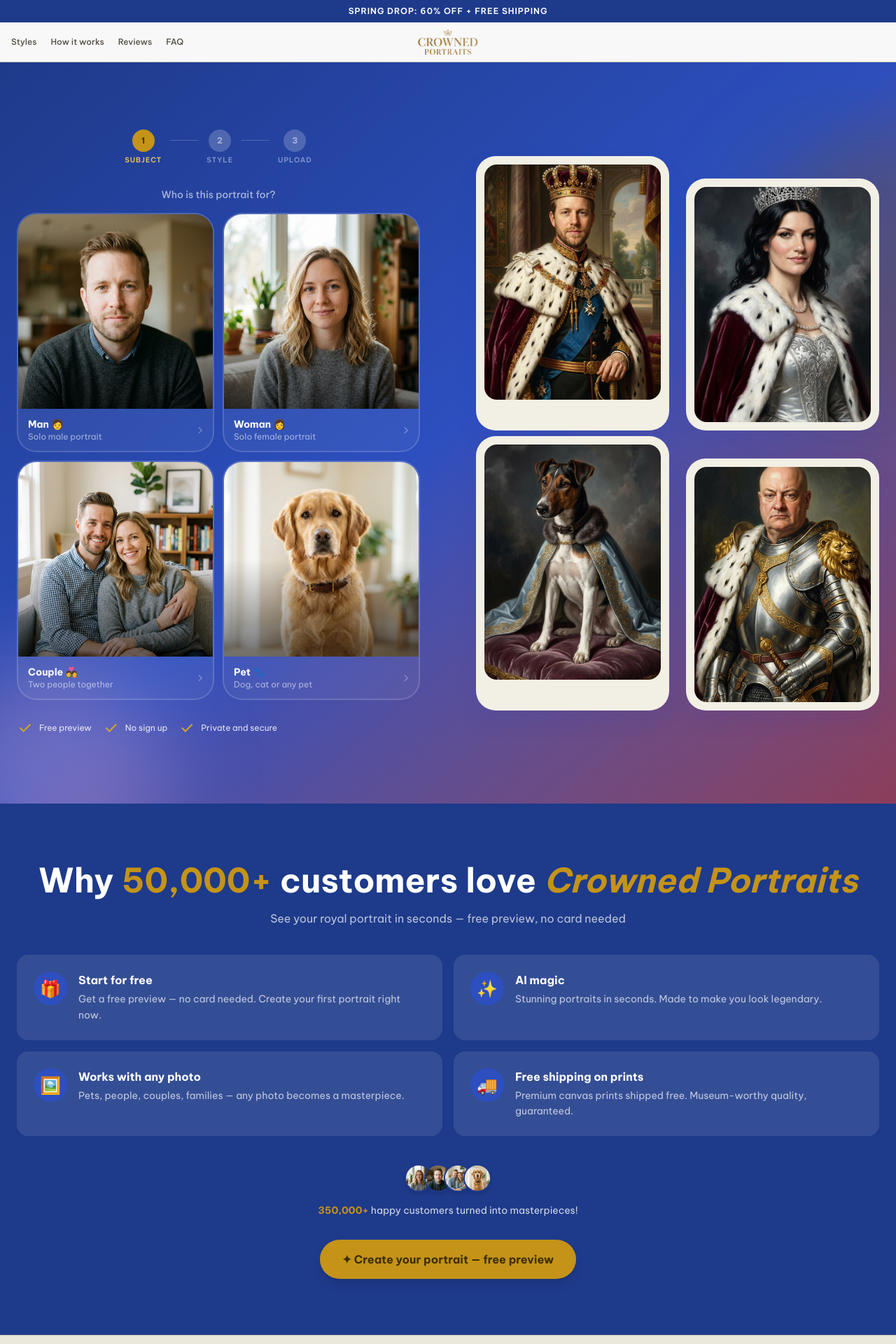
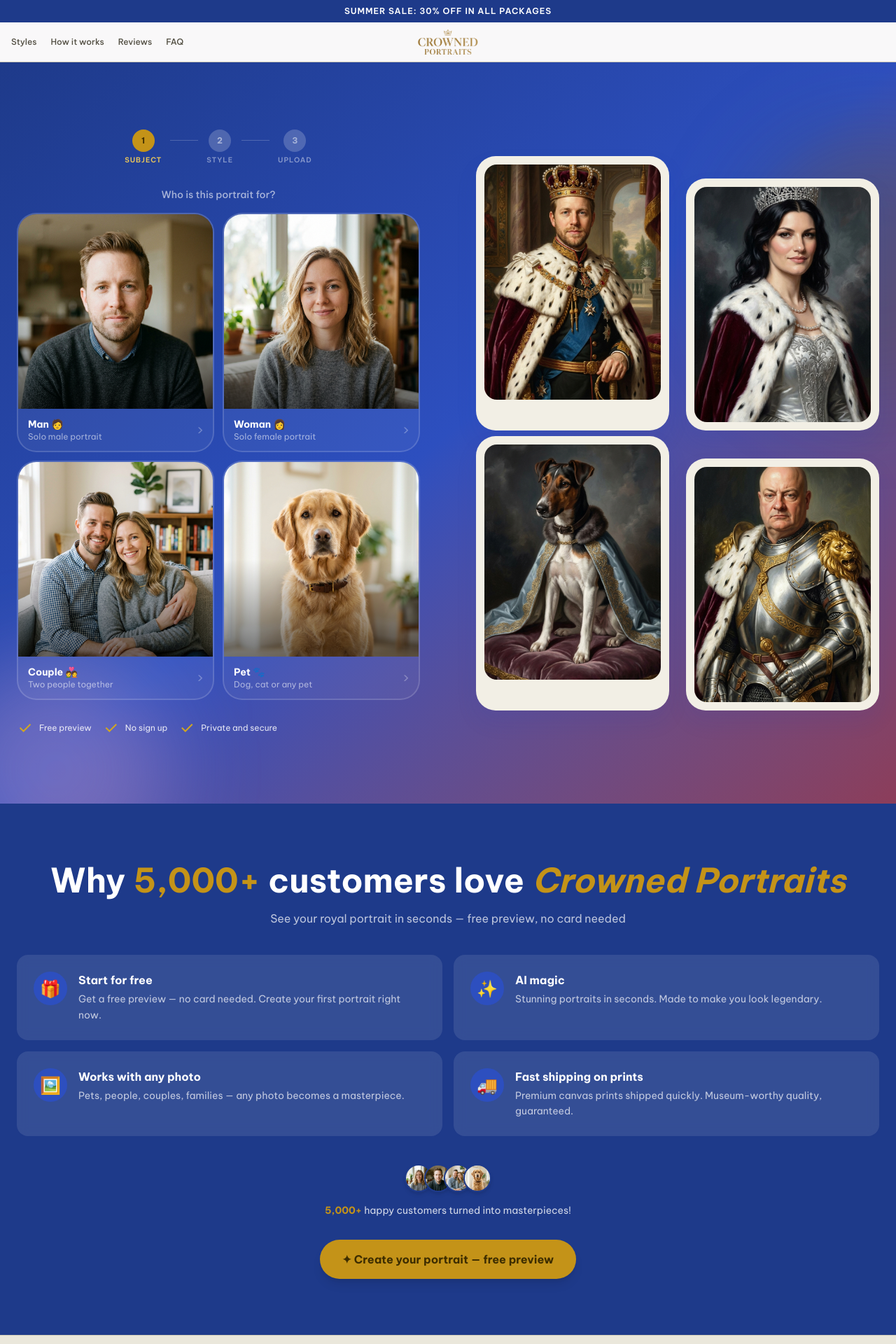
Before and after one commit to niconiconico32/aimascot, a Next.js app: page / in a window 1280 px wide. Shown: the top 1920 px of the page at 70% size. Built offline with nearby package versions, Linux system fonts and the light colour scheme.

Commit message:
chore: update favicon and misc changes

```diff
--- a/src/app/components/faq-accordion.tsx
+++ b/src/app/components/faq-accordion.tsx
@@ -61,7 +61,7 @@
   {
     question: "What if I lose my digital file?",
     answer:
-      "No worries. If you ever misplace your download, just email us at help@crownedportraits.com with your order details and we'll resend the link immediately — no questions asked.",
+      "No worries. If you ever misplace your download, just email us at hello@crownedportraits.com with your order details and we'll resend the link immediately — no questions asked.",
   },
   {
     question: "How can I cancel my order?",
--- a/src/app/layout.tsx
+++ b/src/app/layout.tsx
@@ -16,8 +16,8 @@
 });
 
 export const metadata: Metadata = {
-  title: "Vibrant Paws",
-  description: "Custom vibrant pet portraits",
+  title: "Crowned Portraits",
+  description: "Custom vibrant portraits for your loved ones.",
 };
 
 export default function RootLayout({
--- a/src/app/page.tsx
+++ b/src/app/page.tsx
@@ -42,7 +42,7 @@
   return (
     <>
       <div className="bg-[var(--primary)] py-2 text-center text-xs font-semibold tracking-[0.08em] text-[var(--on-primary)]">
-        SPRING DROP: 60% OFF + FREE SHIPPING
+        SUMMER SALE: 30% OFF IN ALL PACKAGES
       </div>
 
       <header className="sticky top-0 z-50 border-b border-[var(--outline-variant)] bg-[color:rgba(249,249,252,0.8)] backdrop-blur-[10px]">
@@ -178,7 +178,7 @@
             <div className="mb-10 text-center">
               <h2 className="font-[var(--font-playfair)] text-3xl font-extrabold leading-tight text-white sm:text-4xl lg:text-5xl">
                 Why{" "}
-                <span className="text-[var(--tertiary-container)]">50,000+</span>{" "}
+                <span className="text-[var(--tertiary-container)]">5,000+</span>{" "}
                 customers love{" "}
                 <span className="italic text-[var(--tertiary-container)]">Crowned Portraits</span>
               </h2>
@@ -207,8 +207,8 @@
                 },
                 {
                   emoji: "🚚",
-                  title: "Free shipping on prints",
-                  body: "Premium canvas prints shipped free. Museum-worthy quality, guaranteed.",
+                  title: "Fast shipping on prints",
+                  body: "Premium canvas prints shipped quickly. Museum-worthy quality, guaranteed.",
                 },
               ].map((card) => (
                 <div
@@ -241,7 +241,7 @@
                 )}
               </div>
               <p className="text-sm text-white/80">
-                <span className="font-extrabold text-[var(--tertiary-container)]">350,000+</span>{" "}
+                <span className="font-extrabold text-[var(--tertiary-container)]">5,000+</span>{" "}
                 happy customers turned into masterpieces!
               </p>
             </div>
--- a/src/app/preview/page.tsx
+++ b/src/app/preview/page.tsx
@@ -205,8 +205,8 @@
               {isRegenerating
                 ? "Repainting your masterpiece..."
                 : limitReached
-                  ? "You've used your 5 free previews for today. Come back tomorrow or secure your package now."
-                  : "Didn't like it? Try again or choose a new style."}
+                  ? "You've used your 5 free previews for today.  Come back tomorrow or choose a package."
+                  : "Didn't like it? Try again to get a new version."}
             </p>
 
             {isRegenerating ? (
@@ -226,7 +226,7 @@
                     Try Again
                   </button>
                   <span className="text-[10px] font-bold uppercase tracking-widest text-[var(--on-surface-variant)] opacity-60">
-                    or
+                    or choose a different style
                   </span>
                 </div>
 
--- a/src/app/success/page.tsx
+++ b/src/app/success/page.tsx
@@ -252,11 +252,11 @@
         <section className="rounded-[var(--radius-xl)] border border-[var(--tertiary)]/30 bg-gradient-to-br from-[var(--tertiary-container)]/20 to-[var(--tertiary)]/10 p-6 shadow-sm sm:p-8">
           <div className="flex flex-col items-center gap-4 text-center sm:flex-row sm:text-left">
             <div className="flex h-16 w-16 shrink-0 items-center justify-center rounded-full bg-[var(--tertiary-container)] text-3xl">
-              🐾
+              👑
             </div>
             <div className="min-w-0 flex-1">
               <h3 className="font-[var(--font-playfair)] text-xl font-bold">
-                Got another pet?
+                Want another one?
               </h3>
               <p className="mt-1 text-sm text-[var(--on-surface-variant)]">
                 Create another portrait now with{" "}
```
Also changed, not shown: src/app/icon/favicon.png (added).
